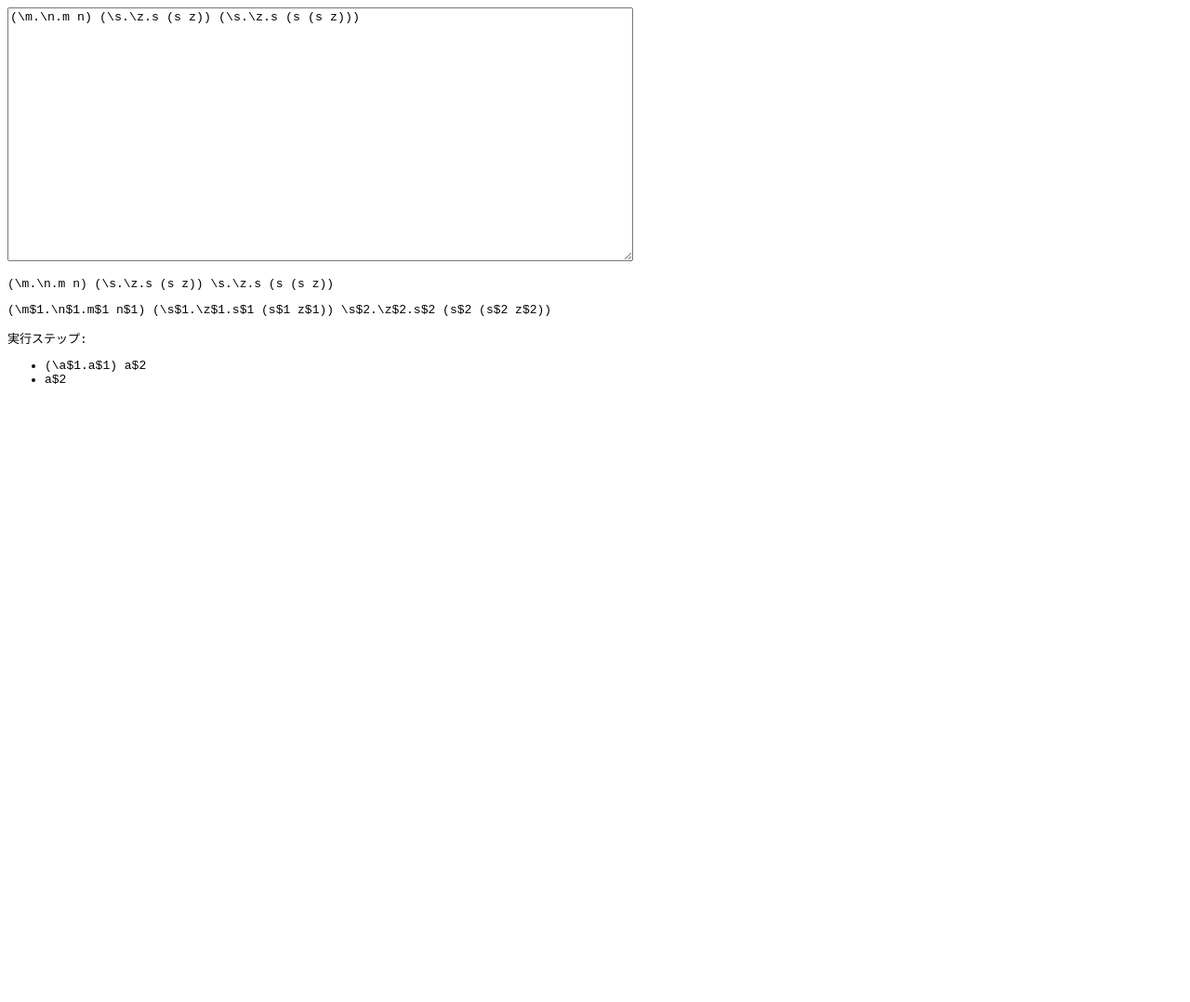
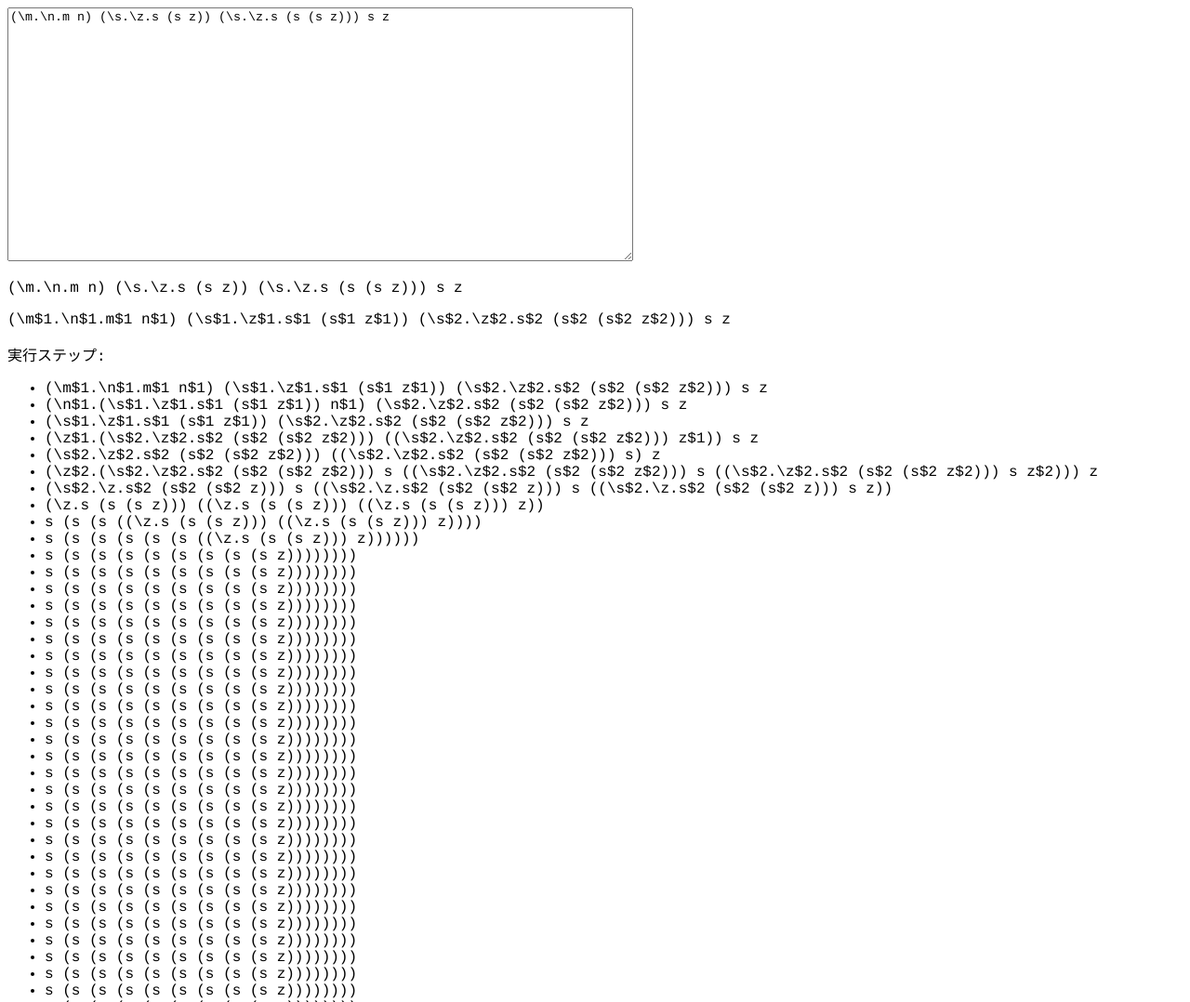
Before and after one commit to tsg-ut/sig-tapl-2018, a plain HTML site: page lambda-without-type/index.html in a window 1280 px wide. Shown: the top 1078 px of the page at 93% size. Before the commit the page ends 800 px from the top, so only its background shows below. Drawn offline with nearby package versions, Linux system fonts and the light colour scheme.

Commit message:
fiord's answer

```diff
--- a/lambda-without-type/js/lam.js
+++ b/lambda-without-type/js/lam.js
@@ -40,9 +40,73 @@ export function uniqueVar(tree, { viLast = new Map(), viStack = new Map() } = {}
   }
 }
 
+
+// AbsTreeのargがstringなのはブチギレ案件です（VarTreeにするとif文が減ります）
+function Change(tree, from, to) {
+  console.log("Change");
+  console.log(tree);
+  console.log(from);
+  console.log(to);
+  if (tree instanceof VarTree) {
+    if (tree.name == from) {
+      return to;
+    }
+    else {
+      return tree;
+    }
+  }
+  else if (tree instanceof AbsTree) {
+    if (tree.arg == from) {
+      return new AbsTree({}, to, Change(tree.body, from, to));
+    }
+    else {
+      return new AbsTree({}, tree.arg, Change(tree.body, from, to));
+    }
+  }
+  else if (tree instanceof AppTree) {
+    return new AppTree({}, Change(tree.fn, from, to), Change(tree.arg, from, to));
+  }
+  else {
+    return tree;
+  }
+}
+
+function Apply(tree) {
+  console.log("Apply");
+  console.log(tree);
+  if (tree instanceof AppTree) {
+    console.log("AppTree");
+  }
+  else if(tree instanceof VarTree) {
+    console.log("VarTree");
+  }
+  else if(tree instanceof AbsTree) {
+    console.log("AbsTree");
+  }
+  else {
+    console.log("Else");
+  }
+  if (tree instanceof AppTree) {
+    if (tree.fn instanceof AbsTree) {
+      return Change(tree.fn.body, tree.fn.arg, tree.arg);
+    }
+    else {
+      return new AppTree({}, Apply(tree.fn), Apply(tree.arg));
+    }
+  }
+  else {
+    return tree;
+  }
+}
+
 export function evalSteps(tree) {
   const steps = [];
-  steps.push(new AppTree({}, new AbsTree({}, 'a$1', new VarTree({}, 'a$1')), new VarTree({}, 'a$2')));
-  steps.push(new VarTree({}, 'a$2'));
+  for(let i = 0; i < 100; i++) {
+    console.log(i);
+    console.log(tree);
+    steps.push(tree);
+    let change=tree;
+    tree = Apply(tree);
+  }
   return steps;
 }
--- a/lambda-without-type/js/view.js
+++ b/lambda-without-type/js/view.js
@@ -7,7 +7,7 @@ document.addEventListener('DOMContentLoaded', () => {
     el: '#app',
 
     data: {
-      inputLam: '(\\m.\\n.m n) (\\s.\\z.s (s z)) (\\s.\\z.s (s (s z)))',
+      inputLam: '(\\m.\\n.m n) (\\s.\\z.s (s z)) (\\s.\\z.s (s (s z))) s z',
       outputError: '',
     },
 
--- a/lambda-without-type/style.css
+++ b/lambda-without-type/style.css
@@ -1,14 +1,14 @@
 .input-lam {
-  font-family: monospace;
+  font-family: Courier;
   width: 50em;
   height: 20em;
 }
 
 .output-lam {
-  font-family: monospace;
+  font-family: Courier;
 }
 
 .output-error {
   color: #c33;
-  font-family: monospace;
+  font-family: Courier;
 }
```
